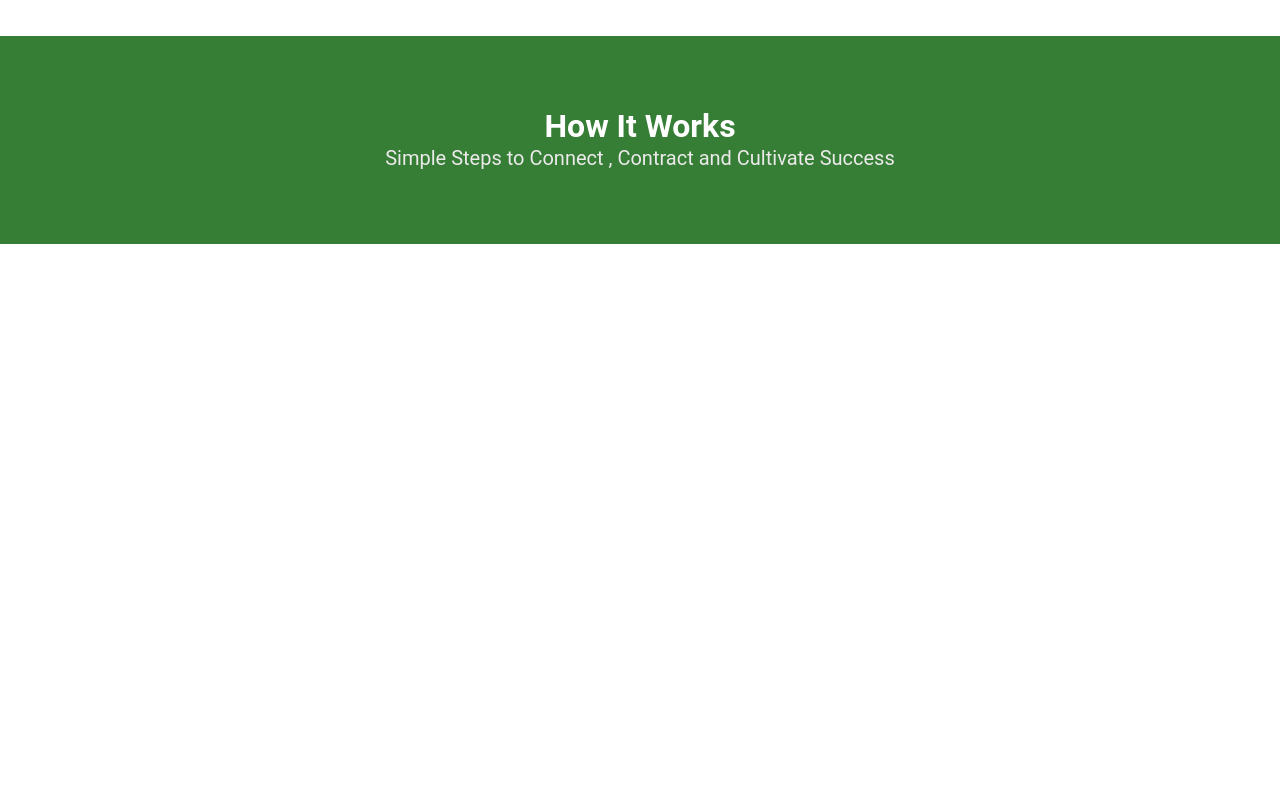
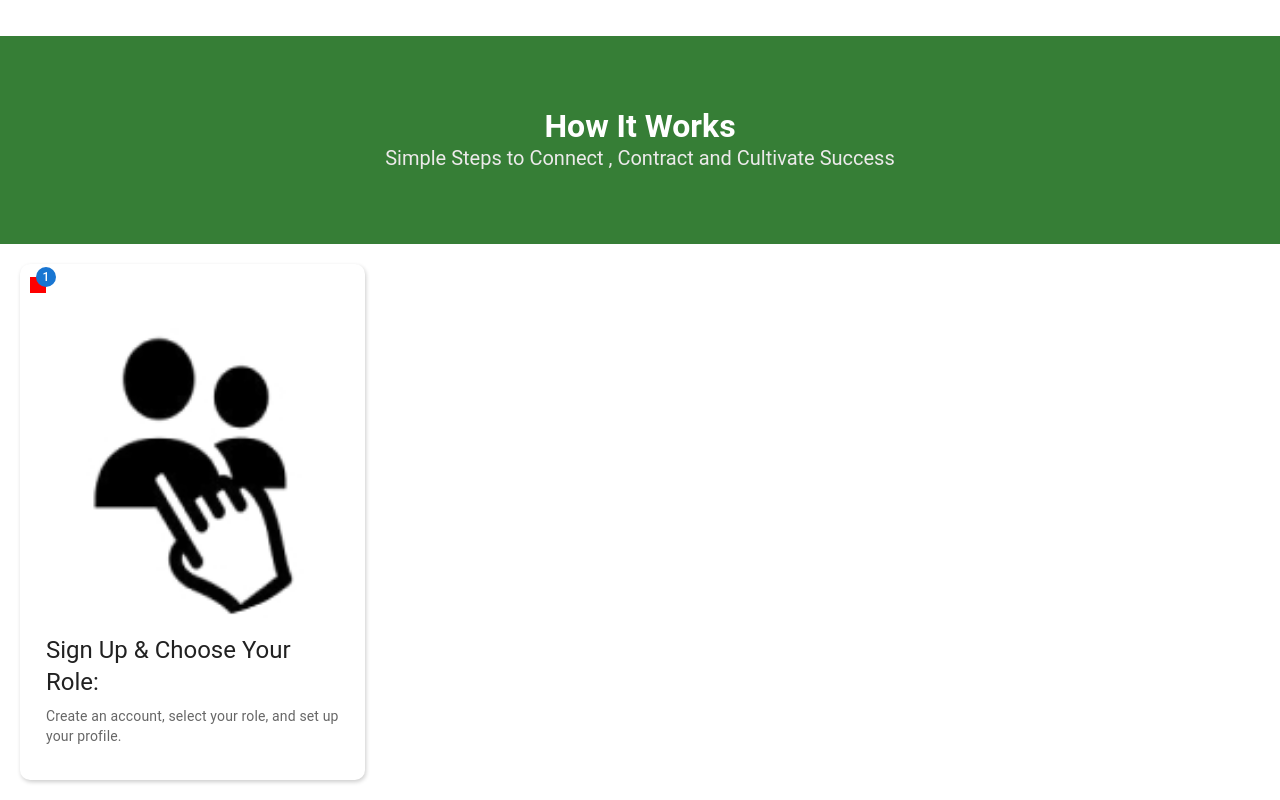
Before and after one commit to Thebeast01/AgriConnect, a React (Vite) app in the folder Frontend/: page /home in a window 1280 px wide. Shown: the part 2176-2976 px from the top of the page. Before the commit the page ends 2420 px from the top, so only its background shows below. Built offline with nearby package versions, Linux system fonts and the light colour scheme; no server answers.

Commit message:
working on hiw

```diff
--- a/Frontend/src/component/Features.jsx
+++ b/Frontend/src/component/Features.jsx
@@ -1,5 +1,5 @@
 import React from 'react';
-import { Box, Typography } from '@mui/material'
+import { Card, CardContent, CardMedia, Badge, Box, Typography } from '@mui/material'
 
 const Features = () => {
         return (
@@ -124,6 +124,44 @@ const Features = () => {
                         <Typography variant='h3' fontSize={'2rem'} fontWeight={'bold'} color='#fff'>How It Works</Typography>
                         <Typography variant='h5' fontSize={'1.25rem'} color='rgb(236, 234, 234)'>Simple Steps to Connect , Contract and Cultivate Success</Typography>
                 </Box>
+                <Box sx={{
+                        width: '100%',
+                        display: 'flex',
+                        flexDirection: 'row',
+                }}>
+                <Card style={{
+                                maxWidth: 345,
+                                margin: '20px',
+                                boxShadow: '1px 2px 4px rgba(2, 2, 2, 0.2)',
+                                borderRadius: '10px',
+                                padding: '10px',
+                        }}>
+                        <Badge badgeContent={1} color='primary' style={{
+                                fontSize: 20,
+                                padding: '8px',
+                                backgroundColor: 'red',
+                                color: 'white',
+                        }}>
+
+                        </Badge>
+                        <CardMedia
+                                component="img"
+                                alt="Sign-in/Sing-up"
+                                width= "140"
+                                image="../../public/assets/images/sign-up-img.jpg"
+                                title="Sign-Up"
+                                style={{ objectFit: 'contain' }}
+                        />
+                        <CardContent>
+                                <Typography gutterBottom variant="h5" component="h2">
+                                Sign Up & Choose Your <br/>Role:
+                                </Typography>
+                                <Typography variant="body2" color="textSecondary" component="p">
+                                Create an account, select your role, and set up your profile.
+                                </Typography>
+                        </CardContent>
+                </Card>
+                </Box>
                 </div>
         )
 }
```
Also changed, not shown: Frontend/src/component/card.jsx (added, +26 -0 lines).
